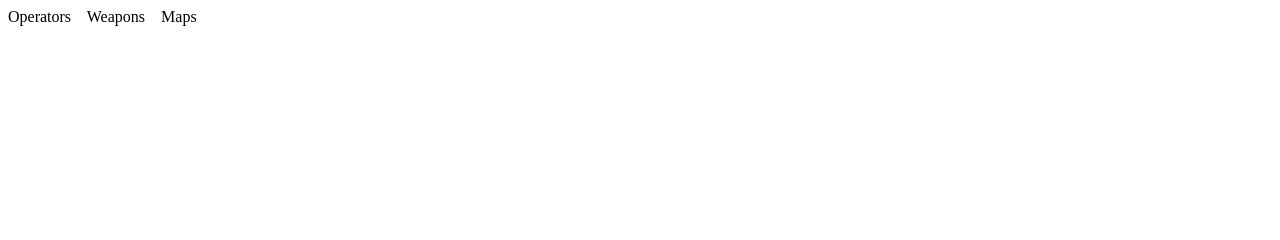
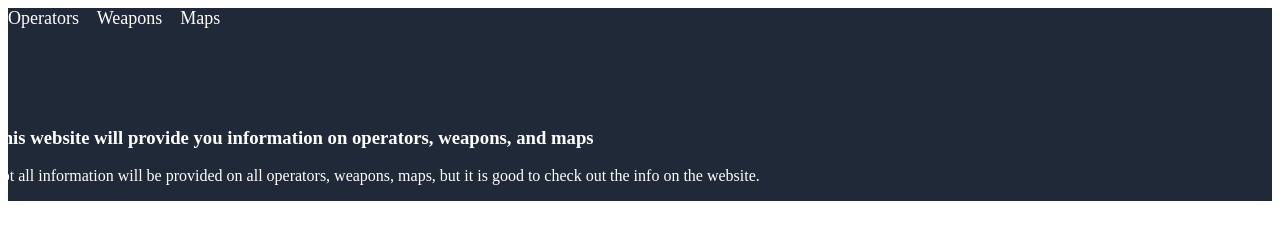
Before and after one commit to chaoDylan2025/odin-landing-page, a plain HTML site: page index.html in a window 1280 px wide. Drawn offline with Linux system fonts and the light colour scheme.

Commit message:
worked on the flex of some divs

```diff
--- a/index.html
+++ b/index.html
@@ -7,10 +7,17 @@
     <link rel="stylesheet" href="style.css">
 </head>
 <body>
-    <div>
-        <div></div>
-        <div>
+    <div id="header-area">
+        <div id="links-to-info">
             Operators &ensp; Weapons &ensp; Maps
+        </div>
+        <div id="main-text">
+            <h3>
+                This website will provide you information on operators, weapons, and maps
+            </h3>
+            <p>
+                Not all information will be provided on all operators, weapons, maps, but it is good to check out the info on the website.
+            </p>
         </div>
     </div>
 
--- a/style.css
+++ b/style.css
@@ -0,0 +1,15 @@
+#header-area{
+    background-color: #1F2937;
+    display: flex;
+}
+
+#links-to-info{
+    font-size: 18px;
+    color: white;
+}
+
+#main-text{
+    color: white;
+    margin-top: 100px;
+    margin-left: -230px;
+}
```
